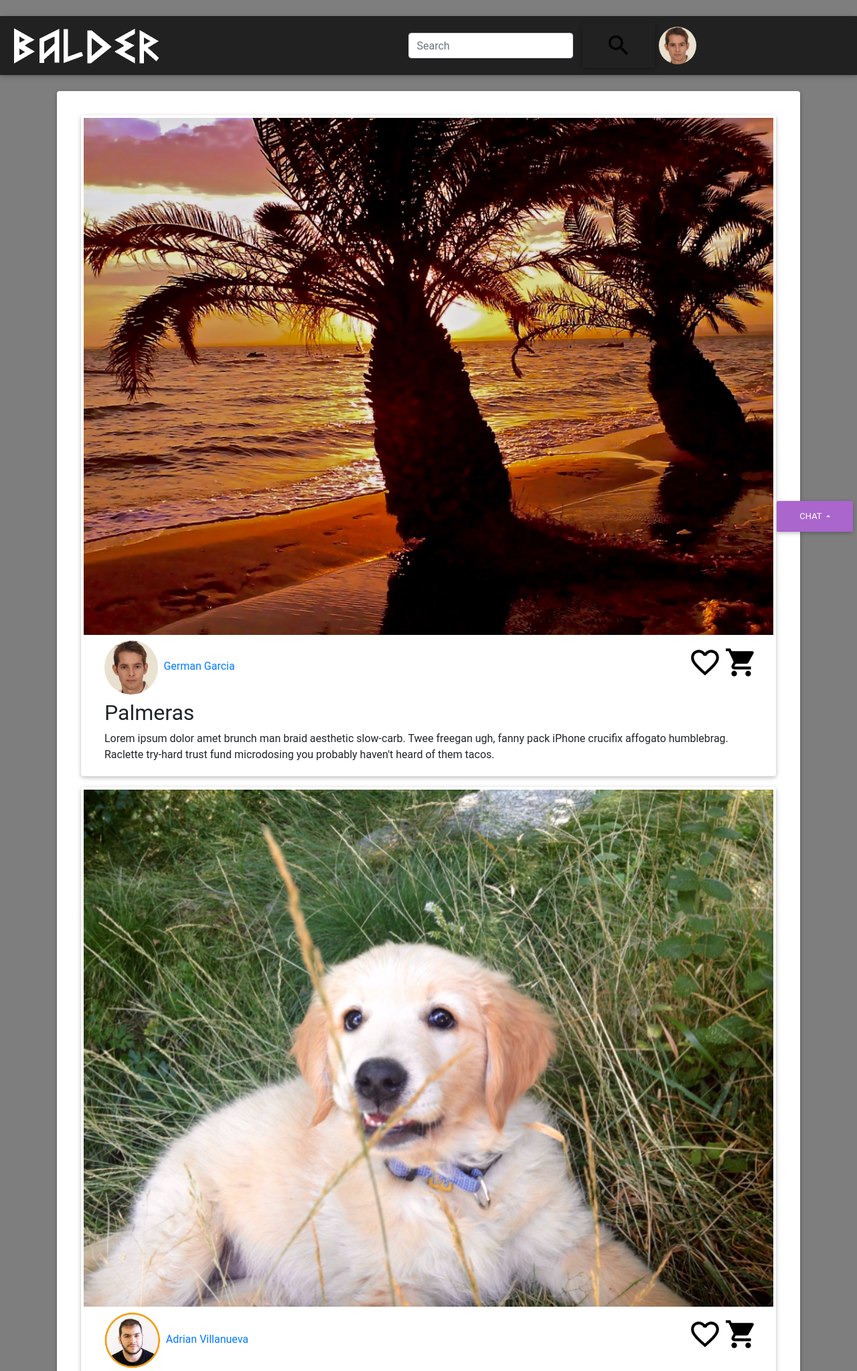
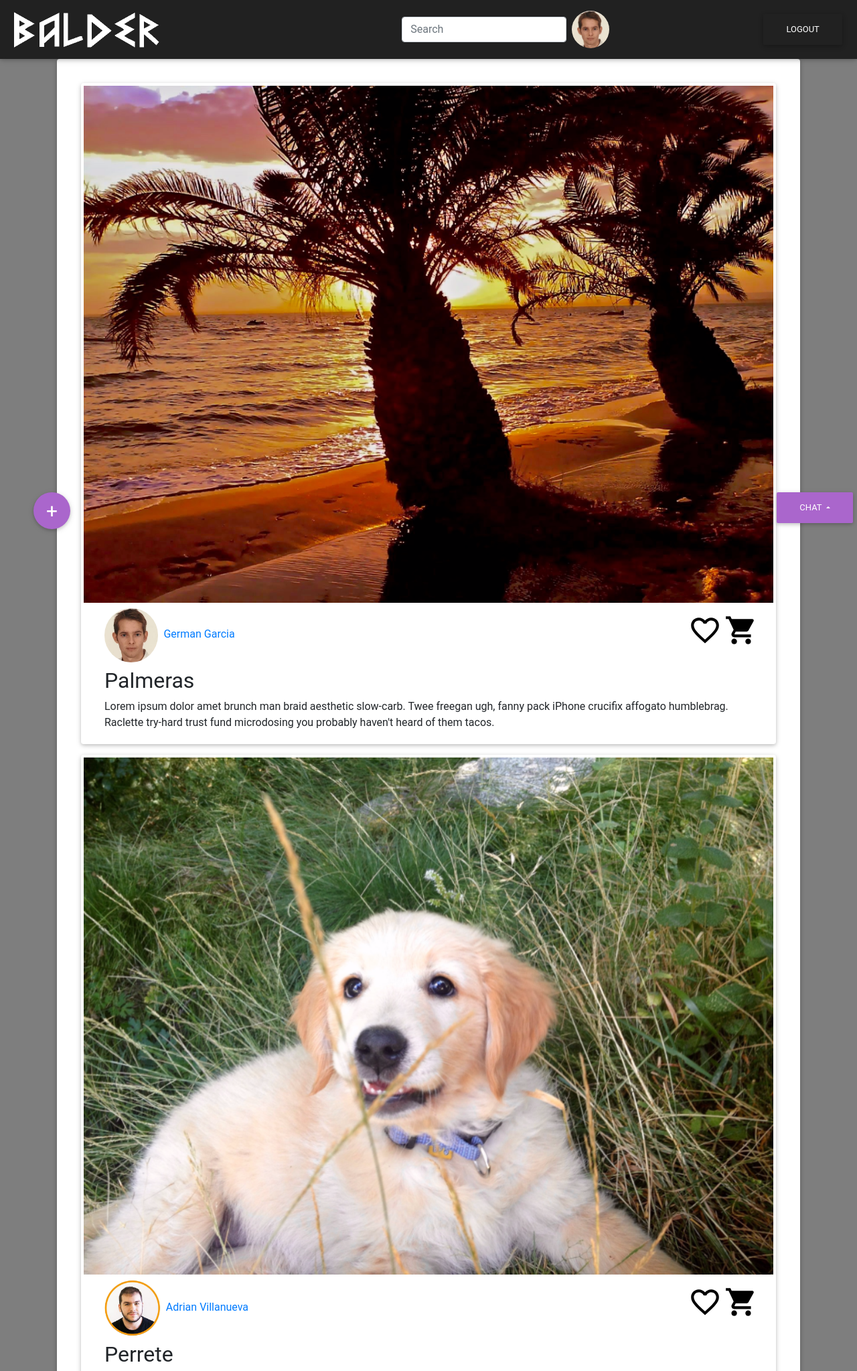
Before and after one commit to 3Gsman/BALDER-IU, a PHP site: page /home.php in a window 1280 px wide. Shown: the top 2047 px of the page at 67% size. Run offline with PHP 8.4, Linux system fonts and the light colour scheme; some libraries are stand-ins or nearby versions.

Commit message:
LUIS ARREGLALO

```diff
--- a/chat.php
+++ b/chat.php
@@ -57,6 +57,30 @@
 			min-width: 300px;
 			min-height: 00px;
 		}
+
+		#addfile {
+
+			font-size: 30px;
+		  width: 55px;
+		  height: 55px;
+		  line-height: 45px;
+		  text-align: center;
+		  padding: 0;
+		  border-radius: 50%;
+		  margin-bottom: 10px;
+		  margin-left: 50px;
+		}
+
+		#addfileMobile {
+
+			font-size: 20px;
+		  width: 115px;
+		  height: 45px;
+		  line-height: 45px;
+		  text-align: center;
+		  padding: 0;
+		}
+
 	</style>
 	<div class="fixed-bottom w-100">
 
@@ -296,4 +320,19 @@ $(document).ready(function(){
 
 });
 </script>
+
+
+<div class="float-left d-md-block d-none">
+      <button id="addfile" type="button" class="btn btn-secondary">
+         +
+      </button>
+    </div>
+    <div class="float-left d-md-none d-block">
+      <button id="addfileMobile" type="button" class="btn btn-secondary">
+         +
+      </button>
+    </div>
+
+
+
 	</div>
--- a/home.php
+++ b/home.php
@@ -33,31 +33,28 @@
     <!-- hidden trigger to apply 'stuck' styles --></span>
 
 
-  <nav class="navbar navbar-expand-lg bg-dark sticky-top" style="margin:24px 0;">
 
-    <a class="navbar-brand" href="javascript:void(0)"><img src="img/BalderWhite.png" class="smallLogo" alt="Logo" height="50%" width="50%"></a>
+  <nav class="navbar navbar-expand-lg bg-dark sticky-top">
+
+    <a class="navbar-brand mx-auto" href="home.php"><img src="img/BalderWhite.png" class="smallLogo" alt="Logo" height="50%" width="50%"></a>
     <button class="navbar-toggler navbar-toggler-right collapsed" type="button" data-toggle="collapse" data-target="#navb" aria-expanded="false">
-      <span class="navbar-toggler-icon"></span>
+      <img src="img/list.png" class="rounded-circle mx-auto my-1" align="center" height="100%" width = "100%">
     </button>
 
     <div class="navbar-collapse collapse" id="navb">
-
-
 
       <ul class="navbar-nav mr-auto">
       </ul>
       <form class="form-inline my-2 my-lg-0">
         <input class="form-control mr-sm-2" type="text" placeholder="Search">
-        <button class="btn my-2 my-sm-0" type="button">
-          <svg xmlns="http://www.w3.org/2000/svg" width="40" height="40" viewBox="0 0 24 24"><path d="M15.5 14h-.79l-.28-.27C15.41 12.59 16 11.11 16 9.5 16 5.91 13.09 3 9.5 3S3 5.91 3 9.5 5.91 16 9.5 16c1.61 0 3.09-.59 4.23-1.57l.27.28v.79l5 4.99L20.49 19l-4.99-5zm-6 0C7.01 14 5 11.99 5 9.5S7.01 5 9.5 5 14 7.01 14 9.5 11.99 14 9.5 14z"/><path d="M0 0h24v24H0z" fill="none"/></svg>
-        </button>
-        <a id="perfil" href="perfil.html"><img src="img/profile1.jpg" class="rounded-circle mx-auto" align="center" height="20%" width = "20%"></a>
+        <a id="perfil" href="perfil.html" class="mx-auto"><img src="img/profile1.jpg" class="rounded-circle mx-auto" align="center" height="20%" width = "20%"></a>
+        <button type="button" class="btn btn-dark" onclick="location.href = 'index.html';">Logout</button>
       </form>
-
 
     </div>
 
   </nav>
+
 
   <div class="container">
 
@@ -81,6 +78,8 @@
     </div>
   </div>
 
+
+
 <footer class=" mt-5 page-footer font-small">
 
   <!-- Copyright -->
```
Also changed, not shown: ofertar.html (+5 -10 lines).
